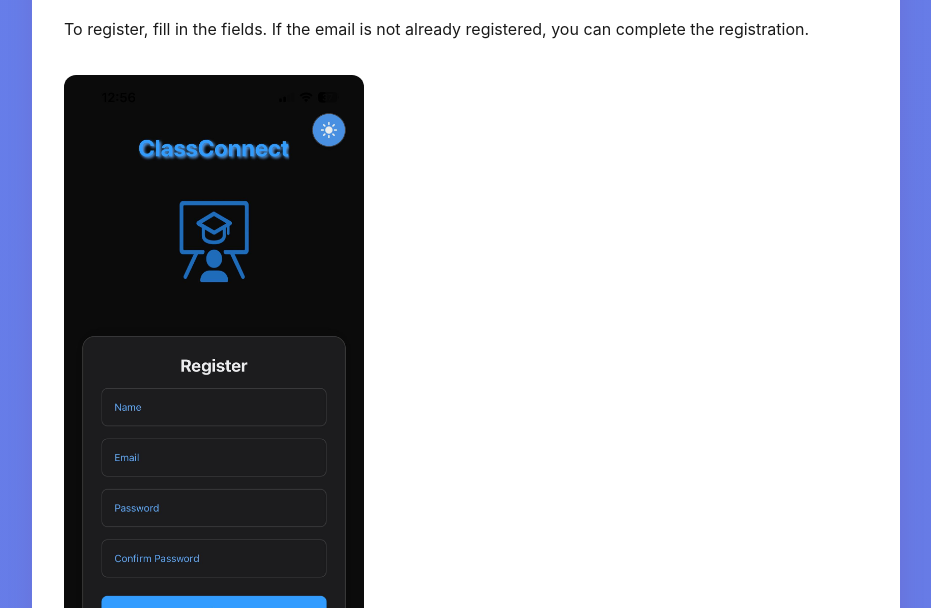
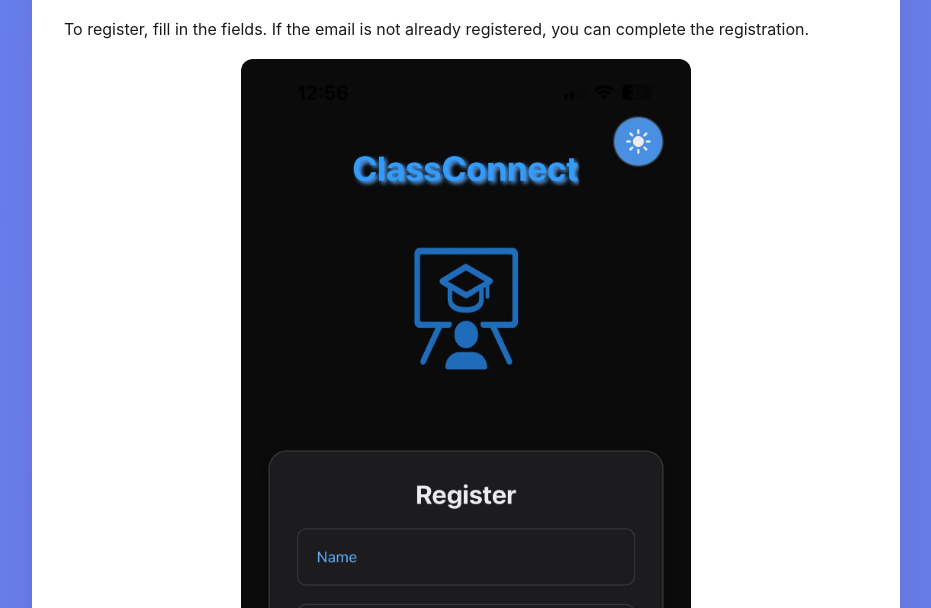
Before and after one commit to IS2-Class-Connect/classconnect-mobile, a website: page docs/index.html in a window 1280 px wide. Shown: the part 344-952 px from the top of the page, without its empty margins (174-1105 px from the left). Drawn offline with Linux system fonts and the light colour scheme.

Commit message:
fix: adjust image width and centering in user guide for better display

```diff
--- a/docs/index.html
+++ b/docs/index.html
@@ -127,11 +127,14 @@
       }
     }
 
-    img {
-      width: 300px;
+      img {
+      width: 450px; /* Ajusté el ancho de las imágenes */
       height: auto;
       margin: 1rem 0;
       border-radius: 12px;
+      display: block;  /* Hace que la imagen se comporte como un bloque */
+      margin-left: auto; /* Centrado de la imagen */
+      margin-right: auto; /* Centrado de la imagen */
     }
   </style>
 </head>
```
